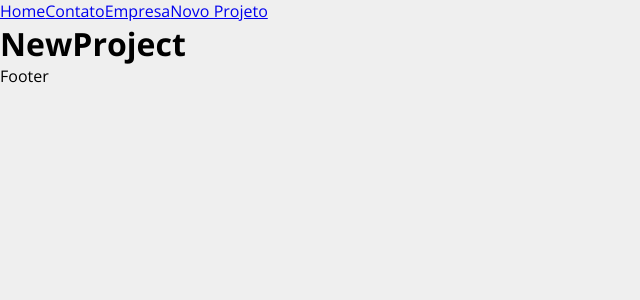
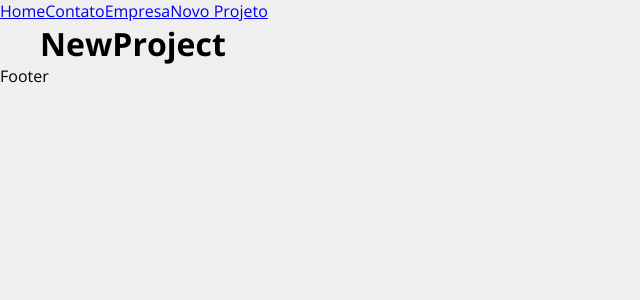
Before and after one commit to Pablojonh6550/Database, a React (Create React App) app in the folder costs/: page /newproject in a window 1280 px wide. Shown: the top 300 px of the page, without its empty margins (0-640 px from the left). Built offline with nearby package versions, Linux system fonts and the light colour scheme.

Commit message:
version 1.2

```diff
--- a/costs/src/components/layout/Container.jsx
+++ b/costs/src/components/layout/Container.jsx
@@ -1,8 +1,8 @@
-import style from './css/Container.modules.css';
+import styles from './css/Container.module.css';
 
 function Container( props ) {
     return (
-        <div className={`${style.div_container}`}>
+        <div className={`${styles.div_container}`}>
             {props.children}
         </div>
     );
--- a/costs/src/components/layout/css/Container.modules.css
+++ b/costs/src/components/layout/css/Container.module.css
@@ -4,7 +4,6 @@
     justify-content: space-between;
     margin: 0 auto;
     flex-wrap: wrap;
-    background-color: black;
 
 }
 
```
